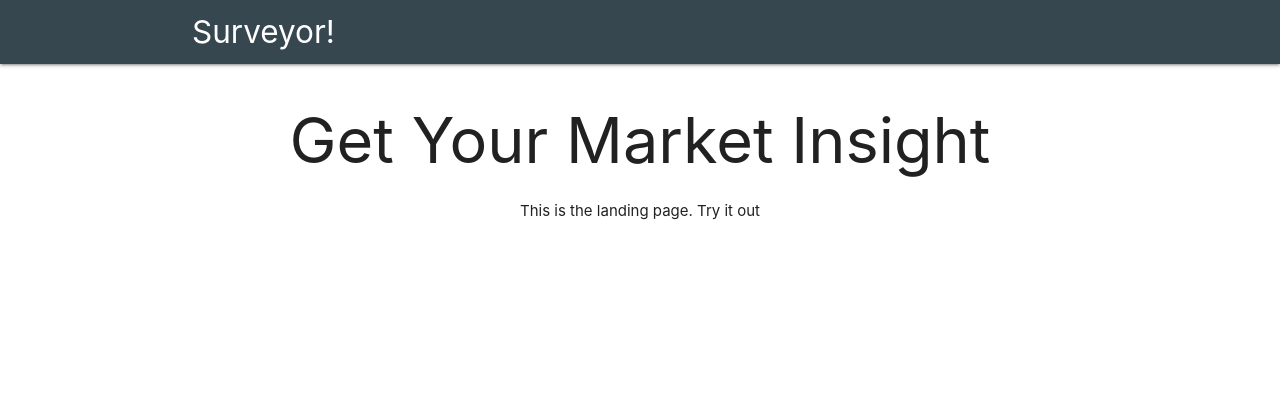
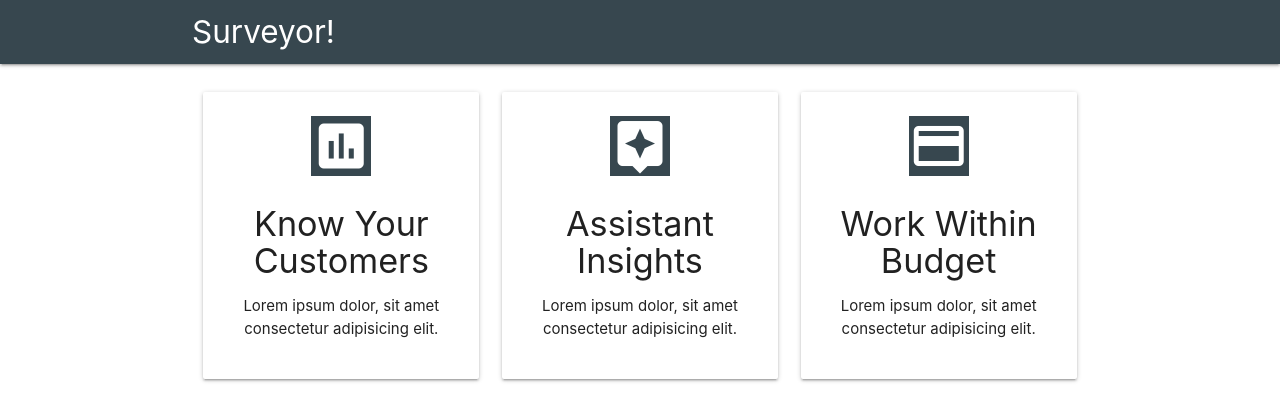
Before and after one commit to bicosteve/SurveyorApp, a React app in the folder client/: page / in a window 1280 px wide. Built offline with nearby package versions, Linux system fonts and the light colour scheme; no server answers.

Commit message:
Added icons

```diff
--- a/client/public/index.html
+++ b/client/public/index.html
@@ -7,6 +7,10 @@
         <meta name="theme-color" content="#000000" />
         <meta name="description" content="Web site created using create-react-app" />
         <link rel="apple-touch-icon" href="%PUBLIC_URL%/logo192.png" />
+        <script
+            src="https://kit.fontawesome.com/2bba023c66.js"
+            crossorigin="anonymous"
+        ></script>
 
         <link rel="manifest" href="%PUBLIC_URL%/manifest.json" />
         <link
--- a/client/src/components/Header.js
+++ b/client/src/components/Header.js
@@ -13,11 +13,18 @@ class Header extends Component {
                 return;
 
             case false:
-                return (
-                    <li>
-                        <a href='/auth/google'>Google</a>
-                    </li>
-                );
+                return [
+                    <li key='1'>
+                        <a href='/auth/google'>
+                            <i className='fa fa-google-plus-official fa-2x'></i>
+                        </a>
+                    </li>,
+                    <li key='2'>
+                        <a href='/auth/facebook'>
+                            <i className='fab fa-facebook fa-2x'></i>
+                        </a>
+                    </li>,
+                ];
 
             default:
                 return [
@@ -25,10 +32,12 @@ class Header extends Component {
                         <Stripe />
                     </li>,
                     <li key='3' style={{ margin: '0 7px' }}>
-                        Credits: {this.props.auth.credits}
+                        Bal - [{this.props.auth.credits}]
                     </li>,
                     <li key='2'>
-                        <a href='/api/logout'>Logout</a>
+                        <a href='/api/logout'>
+                            <i className='fa fa-sign-out'></i>
+                        </a>
                     </li>,
                 ];
         }
--- a/client/src/components/Landing.js
+++ b/client/src/components/Landing.js
@@ -2,10 +2,46 @@ import React from 'react';
 
 const Landing = () => {
     return (
-        <div className='container'>
+        <div className='container' style={{ marginTop: '20px' }}>
             <div style={{ textAlign: 'center' }}>
-                <h1>Get Your Market Insight</h1>
-                <p>This is the landing page. Try it out</p>
+                <div className='row'>
+                    <div className='col s12 m4'>
+                        <div className='card-panel'>
+                            <i className='material-icons medium white-text blue-grey darken-3'>
+                                assessment
+                            </i>
+                            <h4>Know Your Customers</h4>
+                            <p>
+                                Lorem ipsum dolor, sit amet consectetur adipisicing
+                                elit.
+                            </p>
+                        </div>
+                    </div>
+                    <div className='col s12 m4'>
+                        <div className='card-panel'>
+                            <i className='material-icons medium white-text blue-grey darken-3'>
+                                assistant
+                            </i>
+                            <h4>Assistant Insights</h4>
+                            <p>
+                                Lorem ipsum dolor, sit amet consectetur adipisicing
+                                elit.
+                            </p>
+                        </div>
+                    </div>
+                    <div className='col s12 m4'>
+                        <div className='card-panel'>
+                            <i className='material-icons medium white-text blue-grey darken-3'>
+                                credit_card
+                            </i>
+                            <h4>Work Within Budget</h4>
+                            <p>
+                                Lorem ipsum dolor, sit amet consectetur adipisicing
+                                elit.
+                            </p>
+                        </div>
+                    </div>
+                </div>
             </div>
         </div>
     );
```
Also changed, not shown: 1 other file.
